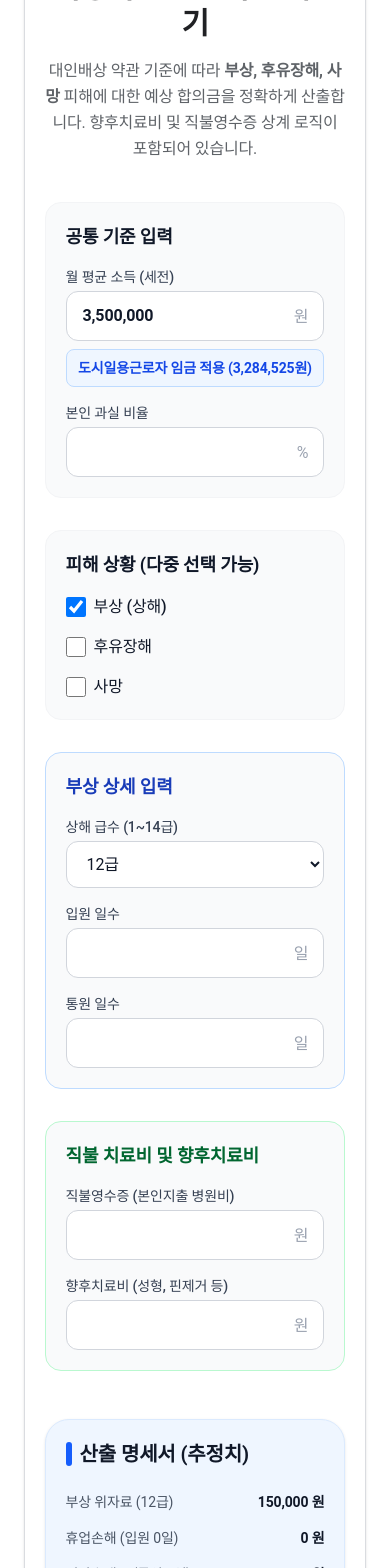
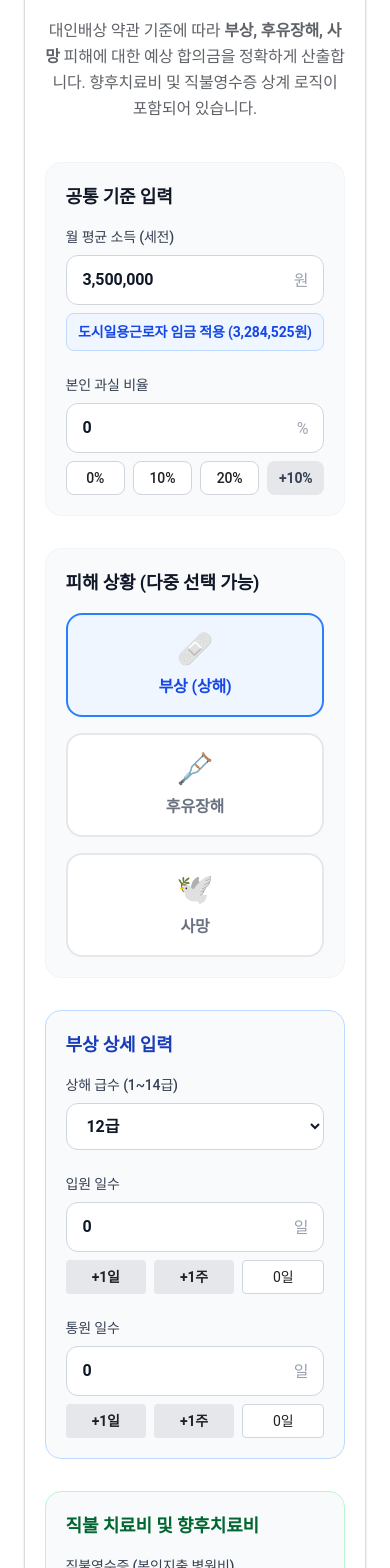
Before and after one commit to ksp-KWON/claimwworks-blog, a Next.js app: page /calculator/auto in a window 390 px wide. Shown: the part 432-2000 px from the top of the page. Built offline with nearby package versions, Linux system fonts and the light colour scheme.

Commit message:
feat: overhaul auto calculator UX and fix max alimony logic

```diff
--- a/src/app/calculator/auto/page.tsx
+++ b/src/app/calculator/auto/page.tsx
@@ -26,7 +26,7 @@ export default function AutoCalculatorPage() {
           <div className="inline-flex items-center justify-center w-16 h-16 rounded-2xl bg-[#e8f0fe] dark:bg-[#8ab4f8]/20 text-[var(--google-blue)] dark:text-[#8ab4f8] mb-6">
             <svg className="w-8 h-8" fill="none" stroke="currentColor" viewBox="0 0 24 24"><path strokeLinecap="round" strokeLinejoin="round" strokeWidth="2" d="M8 7h12m0 0l-4-4m4 4l-4 4m0 6H4m0 0l4 4m-4-4l4-4"></path></svg>
           </div>
-          <h1 className="text-3xl sm:text-4xl font-extrabold text-[#202124] dark:text-[#e8eaed] tracking-tight mb-4">
+          <h1 className="text-2xl sm:text-4xl font-extrabold text-[#202124] dark:text-[#e8eaed] tracking-tight mb-4">
             자동차보험 합의금 계산기
           </h1>
           <p className="text-[#5f6368] dark:text-[#9aa0a6] max-w-2xl mx-auto leading-relaxed">
--- a/src/components/calculator/auto/AutoCalculatorResult.tsx
+++ b/src/components/calculator/auto/AutoCalculatorResult.tsx
@@ -9,18 +9,32 @@ interface Props {
 export default function AutoCalculatorResult({ data }: Props) {
   // 간단한 약관/호프만계수 시연용 계산 로직 (실제 실무 로직은 매우 복잡하므로 시연용 추정치만 산출)
 
-  // 1. 위자료 (부상, 장해, 사망 중 가장 큰 금액 적용이 원칙이나, 여기서는 단순 합산 시연)
-  let alimony = 0;
-  if (data.hasDeath) alimony = 80000000; // 약관상 8천만원 (나이 무관 시연용)
-  else if (data.hasDisability) alimony = 80000000 * (data.disabilityRate / 100) * 0.7; // 대략적 산식
-  else if (data.hasInjury) alimony = INJURY_ALIMONY_TABLE[data.injuryGrade] || 150000;
+  // 1. 위자료 (부상, 장해, 사망 중 가장 큰 금액 적용이 원칙)
+  const deathAlimony = data.hasDeath ? 80000000 : 0; // 약관상 8천만원 (나이 무관 시연용)
+  const disabilityAlimony = data.hasDisability ? 80000000 * (data.disabilityRate / 100) * 0.7 : 0; // 대략적 산식
+  const injuryAlimony = data.hasInjury ? (INJURY_ALIMONY_TABLE[data.injuryGrade] || 150000) : 0;
+
+  // 세 가지 위자료 중 최대값 하나만 적용
+  const alimony = Math.max(deathAlimony, disabilityAlimony, injuryAlimony, 0);
+
+  // 어떤 위자료가 적용되었는지 판별 (명세서 표시용)
+  let appliedAlimonyLabel = "위자료 (미해당)";
+  if (alimony > 0) {
+    if (alimony === deathAlimony && data.hasDeath) {
+      appliedAlimonyLabel = "사망 위자료";
+    } else if (alimony === disabilityAlimony && data.hasDisability) {
+      appliedAlimonyLabel = `후유장해 위자료 (${data.disabilityRate}%)`;
+    } else if (alimony === injuryAlimony && data.hasInjury) {
+      appliedAlimonyLabel = `부상 위자료 (${data.injuryGrade}급)`;
+    }
+  }
 
   // 2. 휴업손해 (입원일수 * 일소득 * 85%)
   const dailyIncome = data.income / 30;
-  const lostIncome = Math.floor(dailyIncome * data.hospitalDays * 0.85);
+  const lostIncome = data.hasInjury ? Math.floor(dailyIncome * data.hospitalDays * 0.85) : 0;
 
   // 3. 기타손배금 (통원일수 * 8000원)
-  const otherDamages = data.outpatientDays * 8000;
+  const otherDamages = data.hasInjury ? data.outpatientDays * 8000 : 0;
 
   // 4. 상실수익액 (소득 * 장해율 * 호프만계수) - 시연용 가라 호프만 계수(240 한도 적용)
   let lostEarnings = 0;
@@ -49,12 +63,15 @@ export default function AutoCalculatorResult({ data }: Props) {
       </h3>
 
       <div className="space-y-4 text-sm mb-8">
+        {alimony > 0 && (
+          <div className="flex justify-between items-center">
+            <span className="text-gray-600 dark:text-gray-400 font-medium">{appliedAlimonyLabel} <span className="text-xs text-blue-500 ml-1">(최대치 적용)</span></span>
+            <span className="font-bold text-gray-900 dark:text-white">{alimony.toLocaleString()} 원</span>
+          </div>
+        )}
+
         {data.hasInjury && (
           <>
-            <div className="flex justify-between items-center">
-              <span className="text-gray-600 dark:text-gray-400">부상 위자료 ({data.injuryGrade}급)</span>
-              <span className="font-bold text-gray-900 dark:text-white">{alimony.toLocaleString()} 원</span>
-            </div>
             <div className="flex justify-between items-center">
               <span className="text-gray-600 dark:text-gray-400">휴업손해 (입원 {data.hospitalDays}일)</span>
               <span className="font-bold text-gray-900 dark:text-white">{lostIncome.toLocaleString()} 원</span>
--- a/src/components/calculator/auto/ExpertModeForm.tsx
+++ b/src/components/calculator/auto/ExpertModeForm.tsx
@@ -9,6 +9,16 @@ export default function ExpertModeForm() {
 
   const handleChange = (field: keyof AutoInsuranceData, value: number | boolean) => {
     setData(prev => ({ ...prev, [field]: value }));
+  };
+
+  // 퀵 버튼용 숫자 증감 함수
+  const addValue = (field: keyof AutoInsuranceData, addAmount: number, max?: number) => {
+    setData(prev => {
+      const current = Number(prev[field] || 0);
+      let next = current + addAmount;
+      if (max !== undefined && next > max) next = max;
+      return { ...prev, [field]: next };
+    });
   };
 
   const formatCurrency = (val: number | string) => {
@@ -25,9 +35,9 @@ export default function ExpertModeForm() {
         {/* 공통 기준 입력 */}
         <section className="bg-gray-50 dark:bg-[#303134]/30 p-5 sm:p-6 rounded-2xl border border-gray-100 dark:border-gray-800">
           <h3 className="font-bold text-lg mb-4 text-gray-900 dark:text-white">공통 기준 입력</h3>
-          <div className="grid grid-cols-1 sm:grid-cols-2 gap-4">
+          <div className="grid grid-cols-1 sm:grid-cols-2 gap-6">
             <div>
-              <label className="block text-sm font-medium text-gray-700 dark:text-gray-300 mb-1">월 평균 소득 (세전)</label>
+              <label className="block text-sm font-medium text-gray-700 dark:text-gray-300 mb-2">월 평균 소득 (세전)</label>
               <div className="relative mb-2">
                 <input
                   type="text"
@@ -46,37 +56,52 @@ export default function ExpertModeForm() {
               </button>
             </div>
             <div>
-              <label className="block text-sm font-medium text-gray-700 dark:text-gray-300 mb-1">본인 과실 비율</label>
-              <div className="relative">
+              <label className="block text-sm font-medium text-gray-700 dark:text-gray-300 mb-2">본인 과실 비율</label>
+              <div className="relative mb-2">
                 <input
                   type="number"
                   min="0" max="100"
-                  value={data.faultRatio || ''}
+                  value={data.faultRatio === 0 ? '0' : (data.faultRatio || '')}
                   onChange={e => handleChange('faultRatio', Number(e.target.value))}
-                  className="w-full bg-white dark:bg-[#202124] border border-gray-300 dark:border-gray-700 rounded-xl py-3 pl-4 pr-10 text-gray-900 dark:text-white focus:ring-2 focus:ring-blue-500 focus:border-blue-500"
+                  className="w-full bg-white dark:bg-[#202124] border border-gray-300 dark:border-gray-700 rounded-xl py-3 pl-4 pr-10 text-gray-900 dark:text-white focus:ring-2 focus:ring-blue-500 focus:border-blue-500 font-bold"
                 />
                 <span className="absolute right-4 top-3.5 text-gray-400">%</span>
+              </div>
+              <div className="flex gap-2">
+                <button onClick={() => handleChange('faultRatio', 0)} className="flex-1 py-1.5 bg-white dark:bg-[#202124] border border-gray-300 dark:border-gray-600 rounded-lg text-sm font-medium hover:bg-gray-100 dark:hover:bg-gray-800">0%</button>
+                <button onClick={() => handleChange('faultRatio', 10)} className="flex-1 py-1.5 bg-white dark:bg-[#202124] border border-gray-300 dark:border-gray-600 rounded-lg text-sm font-medium hover:bg-gray-100 dark:hover:bg-gray-800">10%</button>
+                <button onClick={() => handleChange('faultRatio', 20)} className="flex-1 py-1.5 bg-white dark:bg-[#202124] border border-gray-300 dark:border-gray-600 rounded-lg text-sm font-medium hover:bg-gray-100 dark:hover:bg-gray-800">20%</button>
+                <button onClick={() => addValue('faultRatio', 10, 100)} className="flex-1 py-1.5 bg-gray-200 dark:bg-gray-700 text-gray-700 dark:text-gray-200 rounded-lg text-sm font-bold hover:bg-gray-300">+10%</button>
               </div>
             </div>
           </div>
         </section>
 
-        {/* 피해 상황 다중 선택 */}
+        {/* 피해 상황 다중 선택 (카드형 버튼 UI) */}
         <section className="bg-gray-50 dark:bg-[#303134]/30 p-5 sm:p-6 rounded-2xl border border-gray-100 dark:border-gray-800">
           <h3 className="font-bold text-lg mb-4 text-gray-900 dark:text-white">피해 상황 (다중 선택 가능)</h3>
-          <div className="flex flex-col sm:flex-row gap-4">
-            <label className="flex items-center gap-2 cursor-pointer">
-              <input type="checkbox" checked={data.hasInjury} onChange={e => handleChange('hasInjury', e.target.checked)} className="w-5 h-5 text-blue-600 rounded border-gray-300 focus:ring-blue-500" />
-              <span className="font-medium text-gray-900 dark:text-white">부상 (상해)</span>
-            </label>
-            <label className="flex items-center gap-2 cursor-pointer">
-              <input type="checkbox" checked={data.hasDisability} onChange={e => handleChange('hasDisability', e.target.checked)} className="w-5 h-5 text-blue-600 rounded border-gray-300 focus:ring-blue-500" />
-              <span className="font-medium text-gray-900 dark:text-white">후유장해</span>
-            </label>
-            <label className="flex items-center gap-2 cursor-pointer">
-              <input type="checkbox" checked={data.hasDeath} onChange={e => handleChange('hasDeath', e.target.checked)} className="w-5 h-5 text-blue-600 rounded border-gray-300 focus:ring-blue-500" />
-              <span className="font-medium text-gray-900 dark:text-white">사망</span>
-            </label>
+          <div className="grid grid-cols-1 sm:grid-cols-3 gap-4">
+            <button
+              onClick={() => handleChange('hasInjury', !data.hasInjury)}
+              className={`flex flex-col items-center justify-center p-4 rounded-2xl border-2 transition-all duration-200 ${data.hasInjury ? 'bg-blue-50 border-blue-500 text-blue-700 dark:bg-blue-900/30 dark:text-blue-400 dark:border-blue-500' : 'bg-white border-gray-200 text-gray-500 hover:border-blue-200 dark:bg-[#202124] dark:border-gray-700'}`}
+            >
+              <div className="text-3xl mb-2">🩹</div>
+              <span className="font-bold">부상 (상해)</span>
+            </button>
+            <button
+              onClick={() => handleChange('hasDisability', !data.hasDisability)}
+              className={`flex flex-col items-center justify-center p-4 rounded-2xl border-2 transition-all duration-200 ${data.hasDisability ? 'bg-purple-50 border-purple-500 text-purple-700 dark:bg-purple-900/30 dark:text-purple-400 dark:border-purple-500' : 'bg-white border-gray-200 text-gray-500 hover:border-purple-200 dark:bg-[#202124] dark:border-gray-700'}`}
+            >
+              <div className="text-3xl mb-2">🩼</div>
+              <span className="font-bold">후유장해</span>
+            </button>
+            <button
+              onClick={() => handleChange('hasDeath', !data.hasDeath)}
+              className={`flex flex-col items-center justify-center p-4 rounded-2xl border-2 transition-all duration-200 ${data.hasDeath ? 'bg-red-50 border-red-500 text-red-700 dark:bg-red-900/30 dark:text-red-400 dark:border-red-500' : 'bg-white border-gray-200 text-gray-500 hover:border-red-200 dark:bg-[#202124] dark:border-gray-700'}`}
+            >
+              <div className="text-3xl mb-2">🕊️</div>
+              <span className="font-bold">사망</span>
+            </button>
           </div>
         </section>
 
@@ -84,27 +109,37 @@ export default function ExpertModeForm() {
         {data.hasInjury && (
           <section className="bg-gray-50 dark:bg-[#303134]/30 p-5 sm:p-6 rounded-2xl border border-blue-200 dark:border-blue-900/30">
             <h3 className="font-bold text-lg mb-4 text-blue-800 dark:text-blue-400">부상 상세 입력</h3>
-            <div className="grid grid-cols-1 sm:grid-cols-3 gap-4">
+            <div className="grid grid-cols-1 sm:grid-cols-3 gap-6">
               <div>
-                <label className="block text-sm font-medium text-gray-700 dark:text-gray-300 mb-1">상해 급수 (1~14급)</label>
-                <select value={data.injuryGrade} onChange={e => handleChange('injuryGrade', Number(e.target.value))} className="w-full bg-white dark:bg-[#202124] border border-gray-300 dark:border-gray-700 rounded-xl py-3 px-4 text-gray-900 dark:text-white focus:ring-2 focus:ring-blue-500">
+                <label className="block text-sm font-medium text-gray-700 dark:text-gray-300 mb-2">상해 급수 (1~14급)</label>
+                <select value={data.injuryGrade} onChange={e => handleChange('injuryGrade', Number(e.target.value))} className="w-full bg-white dark:bg-[#202124] border border-gray-300 dark:border-gray-700 rounded-xl py-3 px-4 text-gray-900 dark:text-white font-bold focus:ring-2 focus:ring-blue-500">
                   {Array.from({length: 14}, (_, i) => i + 1).map(g => (
                     <option key={g} value={g}>{g}급</option>
                   ))}
                 </select>
               </div>
               <div>
-                <label className="block text-sm font-medium text-gray-700 dark:text-gray-300 mb-1">입원 일수</label>
-                <div className="relative">
-                  <input type="number" value={data.hospitalDays || ''} onChange={e => handleChange('hospitalDays', Number(e.target.value))} className="w-full bg-white dark:bg-[#202124] border border-gray-300 dark:border-gray-700 rounded-xl py-3 pl-4 pr-8 text-gray-900 dark:text-white focus:ring-2 focus:ring-blue-500" />
+                <label className="block text-sm font-medium text-gray-700 dark:text-gray-300 mb-2">입원 일수</label>
+                <div className="relative mb-2">
+                  <input type="number" value={data.hospitalDays === 0 ? '0' : (data.hospitalDays || '')} onChange={e => handleChange('hospitalDays', Number(e.target.value))} className="w-full bg-white dark:bg-[#202124] border border-gray-300 dark:border-gray-700 rounded-xl py-3 pl-4 pr-8 text-gray-900 dark:text-white font-bold focus:ring-2 focus:ring-blue-500" />
                   <span className="absolute right-4 top-3.5 text-gray-400">일</span>
+                </div>
+                <div className="flex gap-2">
+                  <button onClick={() => addValue('hospitalDays', 1)} className="flex-1 py-1.5 bg-gray-200 dark:bg-gray-700 rounded text-sm font-bold hover:bg-gray-300 dark:hover:bg-gray-600">+1일</button>
+                  <button onClick={() => addValue('hospitalDays', 7)} className="flex-1 py-1.5 bg-gray-200 dark:bg-gray-700 rounded text-sm font-bold hover:bg-gray-300 dark:hover:bg-gray-600">+1주</button>
+                  <button onClick={() => handleChange('hospitalDays', 0)} className="flex-1 py-1.5 bg-white border border-gray-300 rounded text-sm hover:bg-gray-100 dark:bg-[#202124] dark:border-gray-600">0일</button>
                 </div>
               </div>
               <div>
-                <label className="block text-sm font-medium text-gray-700 dark:text-gray-300 mb-1">통원 일수</label>
-                <div className="relative">
-                  <input type="number" value={data.outpatientDays || ''} onChange={e => handleChange('outpatientDays', Number(e.target.value))} className="w-full bg-white dark:bg-[#202124] border border-gray-300 dark:border-gray-700 rounded-xl py-3 pl-4 pr-8 text-gray-900 dark:text-white focus:ring-2 focus:ring-blue-500" />
+                <label className="block text-sm font-medium text-gray-700 dark:text-gray-300 mb-2">통원 일수</label>
+                <div className="relative mb-2">
+                  <input type="number" value={data.outpatientDays === 0 ? '0' : (data.outpatientDays || '')} onChange={e => handleChange('outpatientDays', Number(e.target.value))} className="w-full bg-white dark:bg-[#202124] border border-gray-300 dark:border-gray-700 rounded-xl py-3 pl-4 pr-8 text-gray-900 dark:text-white font-bold focus:ring-2 focus:ring-blue-500" />
                   <span className="absolute right-4 top-3.5 text-gray-400">일</span>
+                </div>
+                <div className="flex gap-2">
+                  <button onClick={() => addValue('outpatientDays', 1)} className="flex-1 py-1.5 bg-gray-200 dark:bg-gray-700 rounded text-sm font-bold hover:bg-gray-300 dark:hover:bg-gray-600">+1일</button>
+                  <button onClick={() => addValue('outpatientDays', 7)} className="flex-1 py-1.5 bg-gray-200 dark:bg-gray-700 rounded text-sm font-bold hover:bg-gray-300 dark:hover:bg-gray-600">+1주</button>
+                  <button onClick={() => handleChange('outpatientDays', 0)} className="flex-1 py-1.5 bg-white border border-gray-300 rounded text-sm hover:bg-gray-100 dark:bg-[#202124] dark:border-gray-600">0일</button>
                 </div>
               </div>
             </div>
@@ -115,19 +150,29 @@ export default function ExpertModeForm() {
         {data.hasDisability && (
           <section className="bg-gray-50 dark:bg-[#303134]/30 p-5 sm:p-6 rounded-2xl border border-purple-200 dark:border-purple-900/30">
             <h3 className="font-bold text-lg mb-4 text-purple-800 dark:text-purple-400">후유장해 상세 입력</h3>
-            <div className="grid grid-cols-1 sm:grid-cols-2 gap-4">
+            <div className="grid grid-cols-1 sm:grid-cols-2 gap-6">
               <div>
-                <label className="block text-sm font-medium text-gray-700 dark:text-gray-300 mb-1">맥브라이드 장해율 (%)</label>
-                <div className="relative">
-                  <input type="number" value={data.disabilityRate || ''} onChange={e => handleChange('disabilityRate', Number(e.target.value))} className="w-full bg-white dark:bg-[#202124] border border-gray-300 dark:border-gray-700 rounded-xl py-3 pl-4 pr-8 text-gray-900 dark:text-white focus:ring-2 focus:ring-purple-500" />
+                <label className="block text-sm font-medium text-gray-700 dark:text-gray-300 mb-2">맥브라이드 장해율 (%)</label>
+                <div className="relative mb-2">
+                  <input type="number" value={data.disabilityRate === 0 ? '0' : (data.disabilityRate || '')} onChange={e => handleChange('disabilityRate', Number(e.target.value))} className="w-full bg-white dark:bg-[#202124] border border-gray-300 dark:border-gray-700 rounded-xl py-3 pl-4 pr-8 text-gray-900 dark:text-white font-bold focus:ring-2 focus:ring-purple-500" />
                   <span className="absolute right-4 top-3.5 text-gray-400">%</span>
+                </div>
+                <div className="flex gap-2">
+                  <button onClick={() => handleChange('disabilityRate', 5)} className="flex-1 py-1.5 bg-purple-50 dark:bg-purple-900/20 text-purple-700 dark:text-purple-300 rounded text-sm font-bold border border-purple-200 dark:border-purple-800">5%</button>
+                  <button onClick={() => handleChange('disabilityRate', 10)} className="flex-1 py-1.5 bg-purple-50 dark:bg-purple-900/20 text-purple-700 dark:text-purple-300 rounded text-sm font-bold border border-purple-200 dark:border-purple-800">10%</button>
+                  <button onClick={() => addValue('disabilityRate', 1)} className="flex-1 py-1.5 bg-gray-200 dark:bg-gray-700 rounded text-sm font-bold hover:bg-gray-300">+1%</button>
                 </div>
               </div>
               <div>
-                <label className="block text-sm font-medium text-gray-700 dark:text-gray-300 mb-1">한시장해 기간 (0년이면 영구장해)</label>
-                <div className="relative">
-                  <input type="number" value={data.disabilityYears || ''} onChange={e => handleChange('disabilityYears', Number(e.target.value))} className="w-full bg-white dark:bg-[#202124] border border-gray-300 dark:border-gray-700 rounded-xl py-3 pl-4 pr-8 text-gray-900 dark:text-white focus:ring-2 focus:ring-purple-500" />
+                <label className="block text-sm font-medium text-gray-700 dark:text-gray-300 mb-2">장해 기간 (0년이면 영구장해)</label>
+                <div className="relative mb-2">
+                  <input type="number" value={data.disabilityYears === 0 ? '0' : (data.disabilityYears || '')} onChange={e => handleChange('disabilityYears', Number(e.target.value))} className="w-full bg-white dark:bg-[#202124] border border-gray-300 dark:border-gray-700 rounded-xl py-3 pl-4 pr-8 text-gray-900 dark:text-white font-bold focus:ring-2 focus:ring-purple-500" />
                   <span className="absolute right-4 top-3.5 text-gray-400">년</span>
+                </div>
+                <div className="flex gap-2">
+                  <button onClick={() => handleChange('disabilityYears', 1)} className="flex-1 py-1.5 bg-purple-50 dark:bg-purple-900/20 text-purple-700 dark:text-purple-300 rounded text-sm font-bold border border-purple-200 dark:border-purple-800">한시 1년</button>
+                  <button onClick={() => handleChange('disabilityYears', 3)} className="flex-1 py-1.5 bg-purple-50 dark:bg-purple-900/20 text-purple-700 dark:text-purple-300 rounded text-sm font-bold border border-purple-200 dark:border-purple-800">한시 3년</button>
+                  <button onClick={() => handleChange('disabilityYears', 0)} className="flex-1 py-1.5 bg-gray-200 dark:bg-gray-700 rounded text-sm font-bold hover:bg-gray-300 text-gray-800 dark:text-white">영구장해(0년)</button>
                 </div>
               </div>
             </div>
@@ -137,19 +182,29 @@ export default function ExpertModeForm() {
         {/* 추가 지출 (직불영수증 / 향후치료비) */}
         <section className="bg-gray-50 dark:bg-[#303134]/30 p-5 sm:p-6 rounded-2xl border border-green-200 dark:border-green-900/30">
           <h3 className="font-bold text-lg mb-4 text-green-800 dark:text-green-400">직불 치료비 및 향후치료비</h3>
-          <div className="grid grid-cols-1 sm:grid-cols-2 gap-4">
+          <div className="grid grid-cols-1 sm:grid-cols-2 gap-6">
             <div>
-              <label className="block text-sm font-medium text-gray-700 dark:text-gray-300 mb-1">직불영수증 (본인지출 병원비)</label>
-              <div className="relative">
-                <input type="text" value={data.directReceipts ? formatCurrency(data.directReceipts) : ''} onChange={e => handleChange('directReceipts', parseCurrency(e.target.value))} className="w-full bg-white dark:bg-[#202124] border border-gray-300 dark:border-gray-700 rounded-xl py-3 pl-4 pr-10 text-gray-900 dark:text-white focus:ring-2 focus:ring-green-500 font-bold" />
+              <label className="block text-sm font-medium text-gray-700 dark:text-gray-300 mb-2">직불영수증 (본인지출 병원비)</label>
+              <div className="relative mb-2">
+                <input type="text" value={data.directReceipts ? formatCurrency(data.directReceipts) : ''} onChange={e => handleChange('directReceipts', parseCurrency(e.target.value))} placeholder="0" className="w-full bg-white dark:bg-[#202124] border border-gray-300 dark:border-gray-700 rounded-xl py-3 pl-4 pr-10 text-gray-900 dark:text-white font-bold focus:ring-2 focus:ring-green-500" />
                 <span className="absolute right-4 top-3.5 text-gray-400">원</span>
+              </div>
+              <div className="flex gap-2">
+                <button onClick={() => addValue('directReceipts', 100000)} className="flex-1 py-1.5 bg-green-50 dark:bg-green-900/20 text-green-700 dark:text-green-300 rounded text-sm font-bold border border-green-200 dark:border-green-800">+10만</button>
+                <button onClick={() => addValue('directReceipts', 500000)} className="flex-1 py-1.5 bg-green-50 dark:bg-green-900/20 text-green-700 dark:text-green-300 rounded text-sm font-bold border border-green-200 dark:border-green-800">+50만</button>
+                <button onClick={() => handleChange('directReceipts', 0)} className="flex-1 py-1.5 bg-gray-200 dark:bg-gray-700 rounded text-sm hover:bg-gray-300">0원</button>
               </div>
             </div>
             <div>
-              <label className="block text-sm font-medium text-gray-700 dark:text-gray-300 mb-1">향후치료비 (성형, 핀제거 등)</label>
-              <div className="relative">
-                <input type="text" value={data.futureTreatmentCost ? formatCurrency(data.futureTreatmentCost) : ''} onChange={e => handleChange('futureTreatmentCost', parseCurrency(e.target.value))} className="w-full bg-white dark:bg-[#202124] border border-gray-300 dark:border-gray-700 rounded-xl py-3 pl-4 pr-10 text-gray-900 dark:text-white focus:ring-2 focus:ring-green-500 font-bold" />
+              <label className="block text-sm font-medium text-gray-700 dark:text-gray-300 mb-2">향후치료비 (성형, 핀제거 등)</label>
+              <div className="relative mb-2">
+                <input type="text" value={data.futureTreatmentCost ? formatCurrency(data.futureTreatmentCost) : ''} onChange={e => handleChange('futureTreatmentCost', parseCurrency(e.target.value))} placeholder="0" className="w-full bg-white dark:bg-[#202124] border border-gray-300 dark:border-gray-700 rounded-xl py-3 pl-4 pr-10 text-gray-900 dark:text-white font-bold focus:ring-2 focus:ring-green-500" />
                 <span className="absolute right-4 top-3.5 text-gray-400">원</span>
+              </div>
+              <div className="flex gap-2">
+                <button onClick={() => addValue('futureTreatmentCost', 500000)} className="flex-1 py-1.5 bg-green-50 dark:bg-green-900/20 text-green-700 dark:text-green-300 rounded text-sm font-bold border border-green-200 dark:border-green-800">+50만</button>
+                <button onClick={() => addValue('futureTreatmentCost', 1000000)} className="flex-1 py-1.5 bg-green-50 dark:bg-green-900/20 text-green-700 dark:text-green-300 rounded text-sm font-bold border border-green-200 dark:border-green-800">+100만</button>
+                <button onClick={() => handleChange('futureTreatmentCost', 0)} className="flex-1 py-1.5 bg-gray-200 dark:bg-gray-700 rounded text-sm hover:bg-gray-300">0원</button>
               </div>
             </div>
           </div>
```
